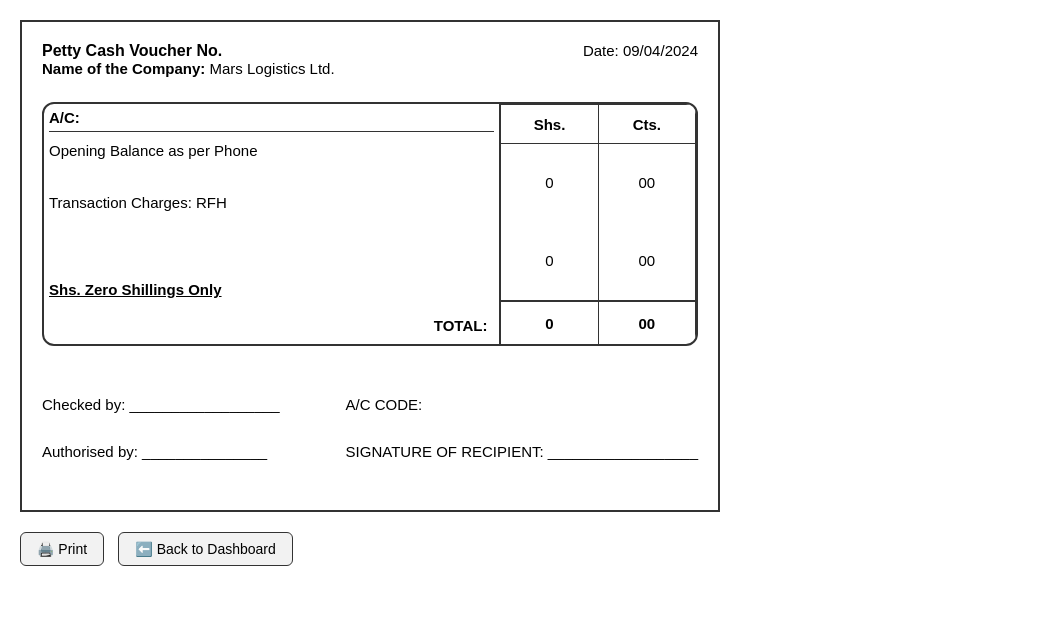
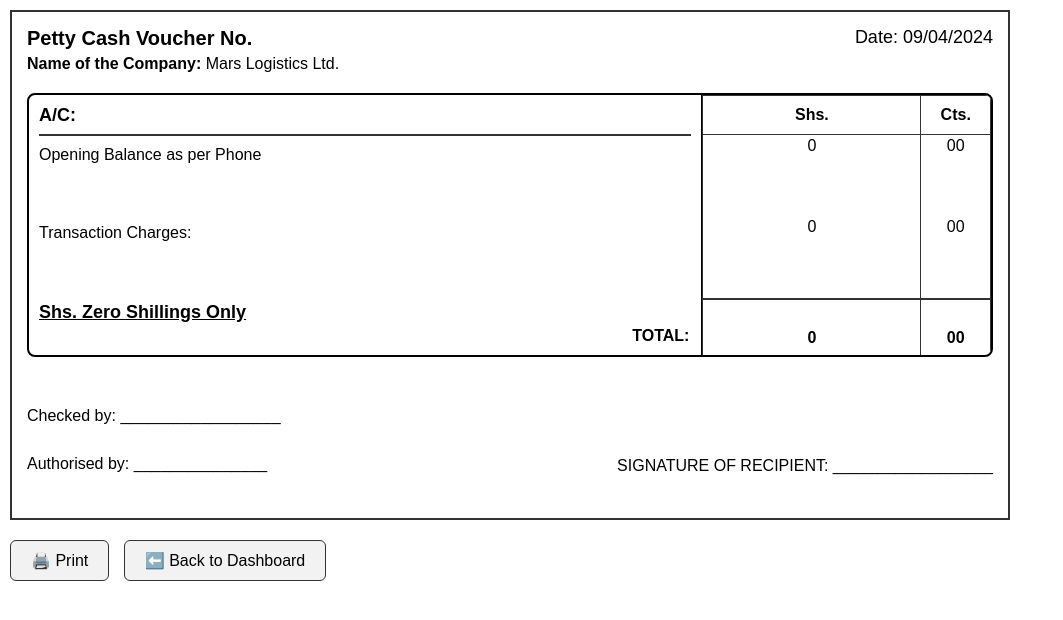
Before and after one commit to TRACY205/mars-logistics-dashboard, a Django app: page /expense/print/155/ in a window 1280 px wide. Shown: the top 620 px of the page, without its empty margins (0-1063 px from the left). Run offline with Django 5.2, Linux system fonts and the light colour scheme; data comes from the database, SQL or seed files in the repository; both versions use the stored data as it was after the commit.

Commit message:
your message here

```diff
--- a/cashflow/templates/cashflow/print_expense.html
+++ b/cashflow/templates/cashflow/print_expense.html
@@ -8,27 +8,30 @@
   <style>
     body {
       font-family: Arial, sans-serif;
-      font-size: 15px;
+      font-size: 16px;
       margin: 0;
-      padding: 20px;
+      padding: 10px;
     }
     .voucher {
       border: 2px solid #333;
-      padding: 20px;
-      width: 700px;
+      padding: 15px;
+      width: 100%;  /* full width for A6 landscape */
+      max-width: 1000px;
       box-sizing: border-box;
     }
     .header {
       display: flex;
       justify-content: space-between;
-      margin-bottom: 25px;
+      margin-bottom: 20px;
+      font-size: 18px;
     }
     .title {
-      font-size: 16px;
+      font-size: 20px;
       font-weight: bold;
     }
     .company-line {
-      font-size: 15px;
+      font-size: 16px;
+      margin-top: 5px;
     }
     .row {
       display: flex;
@@ -36,43 +39,50 @@
     }
     .ac-wrapper {
       display: flex;
-      border: 2px solid #333;
-      border-radius: 12px;
+      border: 2px solid #000000;
+      border-radius: 8px;
       width: 100%;
       overflow: hidden;
     }
     /* Left side */
     .ac-box {
       width: 70%;
-      padding: 5px;
+      padding: 10px;
       box-sizing: border-box;
-      min-height: 240px;
-      border-right: 1px solid #333;
+      min-height: 260px;
+      border-right: 1px solid #030303;
       position: relative;
       word-wrap: break-word;
       overflow-wrap: break-word;
       white-space: normal;
+      font-size: 16px;
     }
     .ac-title {
       font-weight: bold;
-      border-bottom: 1px solid #333;
-      padding-bottom: 5px;
+      border-bottom: 2px solid #333;
+      width: 100%;
+      box-sizing: border-box;
+      padding-bottom: 8px;  /* line just below text */
       margin-bottom: 10px;
+      font-size: 18px;
     }
     .receipt-line {
-      margin-top: 35px; /* moved down */
+      margin-top: 60px;
       font-weight: normal;
+      font-size: 16px;
     }
     .shs-inline {
-      margin-top: 70px;
+      margin-top: 60px;
       font-weight: bold;
       text-decoration: underline;
+      font-size: 18px;
     }
     .total-inside {
       position: absolute;
       bottom: 10px;
       right: 12px;
       font-weight: bold;
+      font-size: 16px;
     }
     /* Right side Shs + Cts */
     .amount-box {
@@ -85,50 +95,63 @@
       border-collapse: collapse;
       text-align: center;
       height: 100%;
-      table-layout: fixed; /* ensures large numbers wrap nicely */
+      table-layout: fixed;
       word-wrap: break-word;
+      font-size: 16px;
     }
     .amount-box th {
       border: 1px solid #333;
-      font-size: 15px;
-      padding: 4px;
-      height: 30px;
+      font-size: 16px;
+      padding: 10px;
+      height: 10px;
     }
     .amount-box td:first-child, .amount-box th:first-child {
-      width: 20%;
+      width: 25%;
     }
     .amount-box td:last-child, .amount-box th:last-child {
-      width: 20%;
+      width: 3%;
     }
     .amount-box td {
       border-left: 1px solid #333;
       border-right: 1px solid #333;
-      height: 50px;
-      overflow-wrap: break-word; /* wrap large numbers */
+      height: 55px;
+      overflow-wrap: break-word;
+      vertical-align: top;
+      padding-top: 2px;
+      font-size: 16px;
     }
     .amount-box tfoot td {
       border-top: 2px solid #333;
       border-left: 1px solid #333;
       border-right: 1px solid #333;
-      height: 40px;
+      height: 45px;
       font-weight: bold;
       overflow-wrap: break-word;
+      vertical-align: bottom;
+      padding-bottom: 8px;
+      font-size: 16px;
     }
     .footer {
       display: flex;
       justify-content: space-between;
       margin-top: 50px;
+      font-size: 16px;
     }
     .footer-left div, .footer-right div {
       margin-bottom: 30px;
     }
+    .footer-right div {
+    margin-bottom: 0px; /* reduce or adjust to move it down */
+    margin-top: 50px;    /* optional: adds extra space above */
+}
+
     .buttons {
       margin-top: 20px;
     }
     .buttons button {
-      padding: 8px 16px;
+      padding: 10px 20px;
       margin-right: 10px;
-      font-size: 14px;
+      font-size: 16px;
       cursor: pointer;
       border: 1px solid #333;
       border-radius: 6px;
@@ -136,8 +159,8 @@
     }
     @media print {
       .buttons { display: none; }
-      @page { size: A6 portrait; margin: 10mm; }
-      body { font-size: 12px; }
+      @page { size: A6 landscape; margin: 5mm; }
+      body { font-size: 14px; }
     }
   </style>
 </head>
@@ -159,8 +182,9 @@
         <div class="ac-box">
           <div class="ac-title">A/C: {{ expense.charged_to }}</div>
           {{ expense.description }}
-          <div class="receipt-line">Transaction Charges: {{ expense.receipt_no }}</div>
-
+          <div class="receipt-line">
+            Transaction Charges:
+          </div>
           <div class="shs-inline">
             Shs. {{ total_outgoing|number_to_words }}
           </div>
@@ -204,7 +228,6 @@
         <div>Authorised by: _______________</div>
       </div>
       <div class="footer-right">
-        <div>A/C CODE: </div>
         <div>SIGNATURE OF RECIPIENT: __________________</div>
       </div>
     </div>
```
Also changed, not shown: db.sqlite3.
